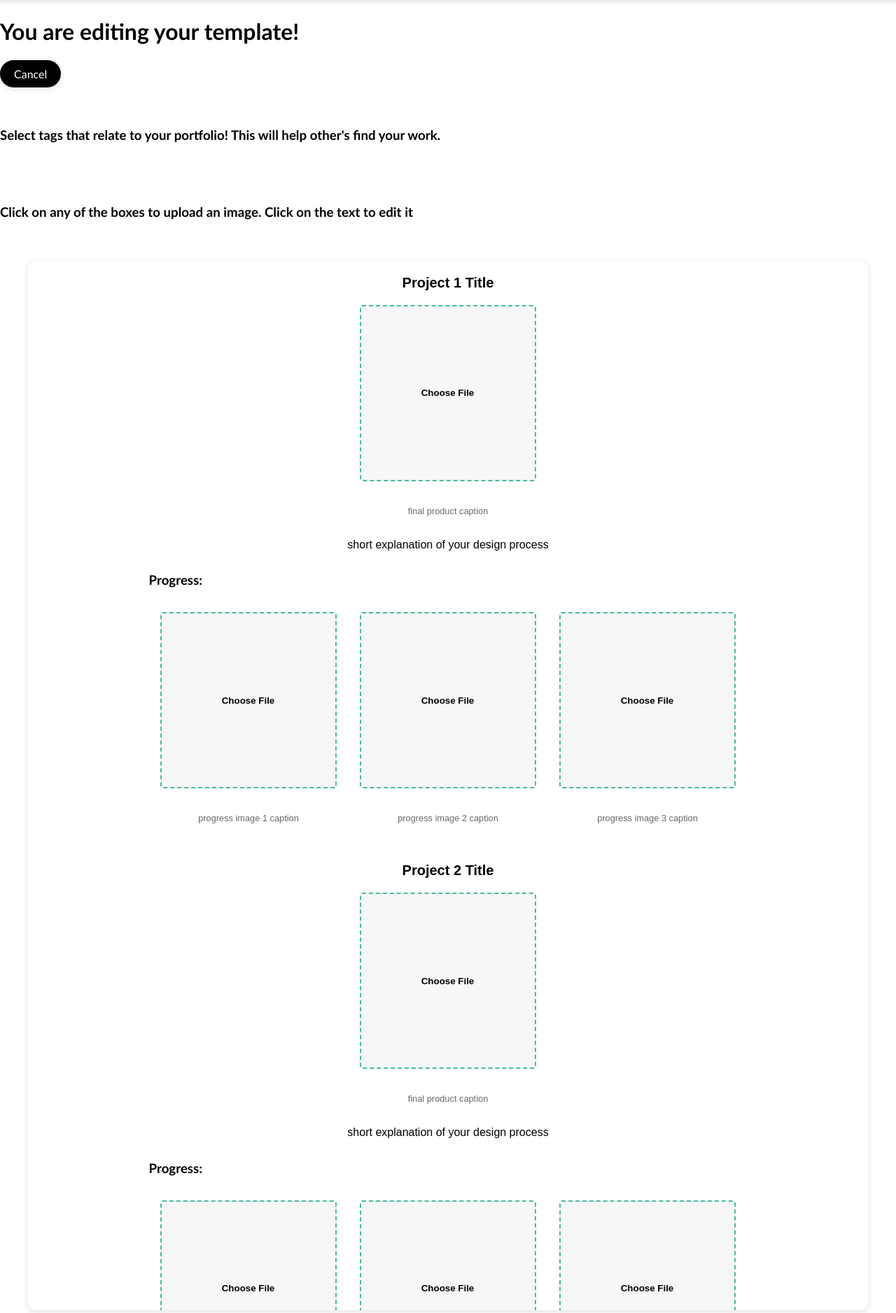
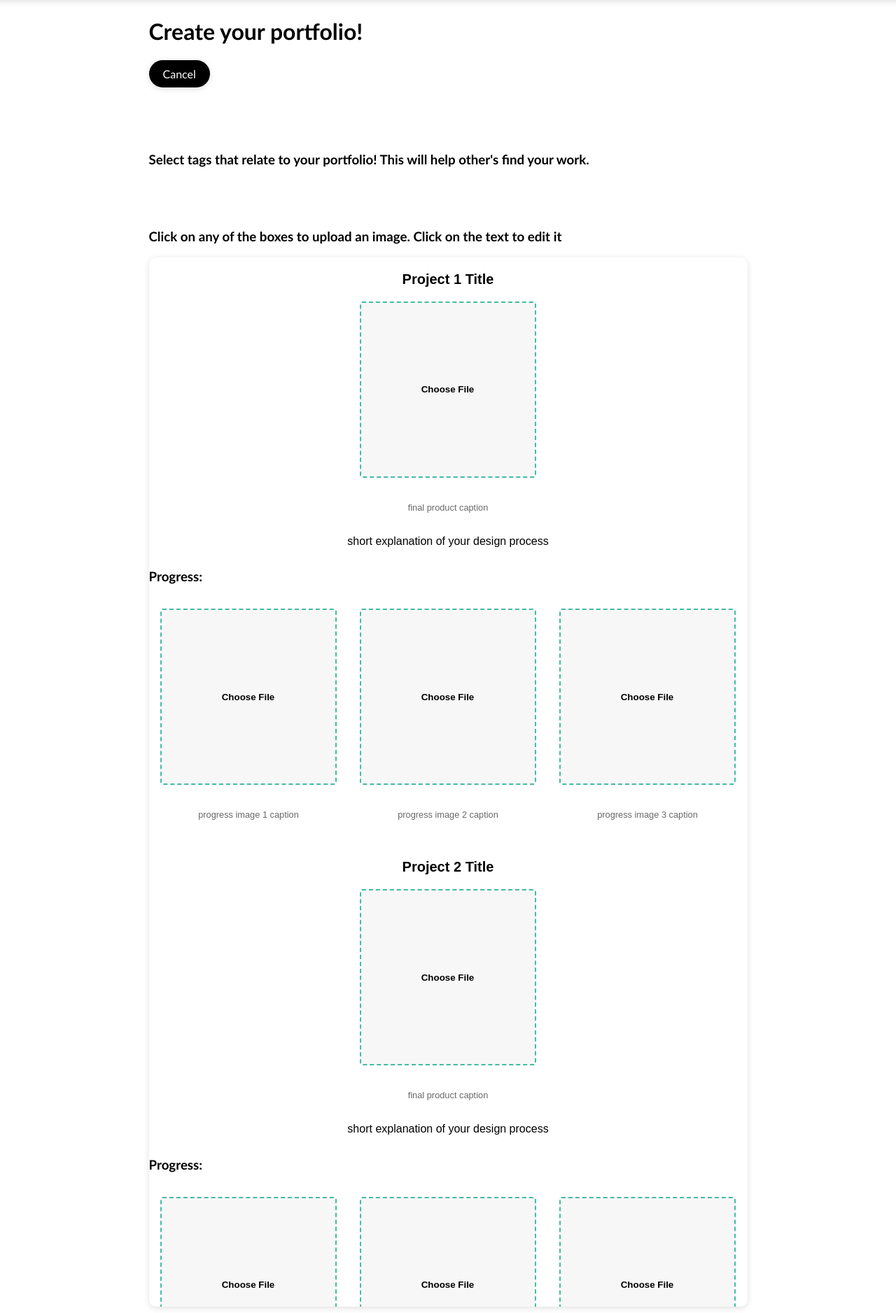
Before and after one commit to Zinzed/Final-Project, a Django app: page /newTemplate in a window 1280 px wide. Shown: the part 95-1972 px from the top of the page at 70% size. Run offline with Django 5.2, Linux system fonts and the light colour scheme; data that the repository does not hold is empty.

Commit message:
forms submit properly (fixed html and views)

```diff
--- a/IMD2009A/portfolio_project/Artfolio/templates/newTemplate.html
+++ b/IMD2009A/portfolio_project/Artfolio/templates/newTemplate.html
@@ -34,26 +34,25 @@
 
             <main>
             <div class="template--info">
-                <h1>You are editing your template!</h1>
+                <h1>Create your portfolio!</h1>
                 <a href="{% url 'selectTemplate' %}" class="cancel-link">Cancel</a>
                 <br><br>
+            </div>
 
+            <form method="post" enctype="multipart/form-data">
+                {% csrf_token %}
+
+                <div class="template--info">
                     <h3 class="filter-text">Select tags that relate to your portfolio! This will help other's find your work.</h3>
                     <div class="filter-section">
                         {{ templateForm.filterTags }}
                     </div>
+                </div>
 
                 <br>
                 <h3>Click on any of the boxes to upload an image. Click on the text to edit it</h3>
-            </div>
-
-    <div class="container">
-    <form class="template--form" method="post" enctype="multipart/form-data">
-           {% csrf_token %}
-            {{ form.as_p }}
-
-
-
+                <div class="template--form">
+                    <div class=container">
                         <!--Project 1 -->
                         <div class="project">
                             {{ templateForm.project1Title }}
@@ -62,6 +61,7 @@
                             </div>
                             {{ templateForm.p1FinalCap }}
                             {{ templateForm.p1Explanation }}
+
                             <h3> Progress: </h3>
                             <div class = "progress-images">
                                 <div class="progress-image">
@@ -87,6 +87,7 @@
                             </div>
                             {{ templateForm.p2FinalCap }}
                             {{ templateForm.p2Explanation }}
+
                             <h3> Progress: </h3>
                             <div class = "progress-images">
                                 <div class="progress-image">
@@ -153,9 +154,11 @@
                                 </div>
                             </div>
                         </div>
-        <center> <button type="submit">Create</button> </center>
+                   </div>
+                </div>
+                <button type="submit">Create</button>
+
            </form>
-    </div>
         </main>
 
         <br><br><br>
--- a/IMD2009A/portfolio_project/Artfolio/views.py
+++ b/IMD2009A/portfolio_project/Artfolio/views.py
@@ -33,7 +33,7 @@
         form = templateForm(request.POST, request.FILES)
         if form.is_valid():
             form.save()
-            return render(request, 'newTemplate.html', {'templateForm': form, 'imgObj': form.instance})
+            return render(request, 'main.html', {'templateForm': form, 'imgObj': form.instance})
         else:
             form = templateForm()
     return render(request, 'newTemplate.html', {'templateForm': form})
```
Also changed, not shown: IMD2009A/portfolio_project/Artfolio/templates/editTemplate.html (+10 -10 lines). Lines whose indentation alone changed are shown as unchanged.
